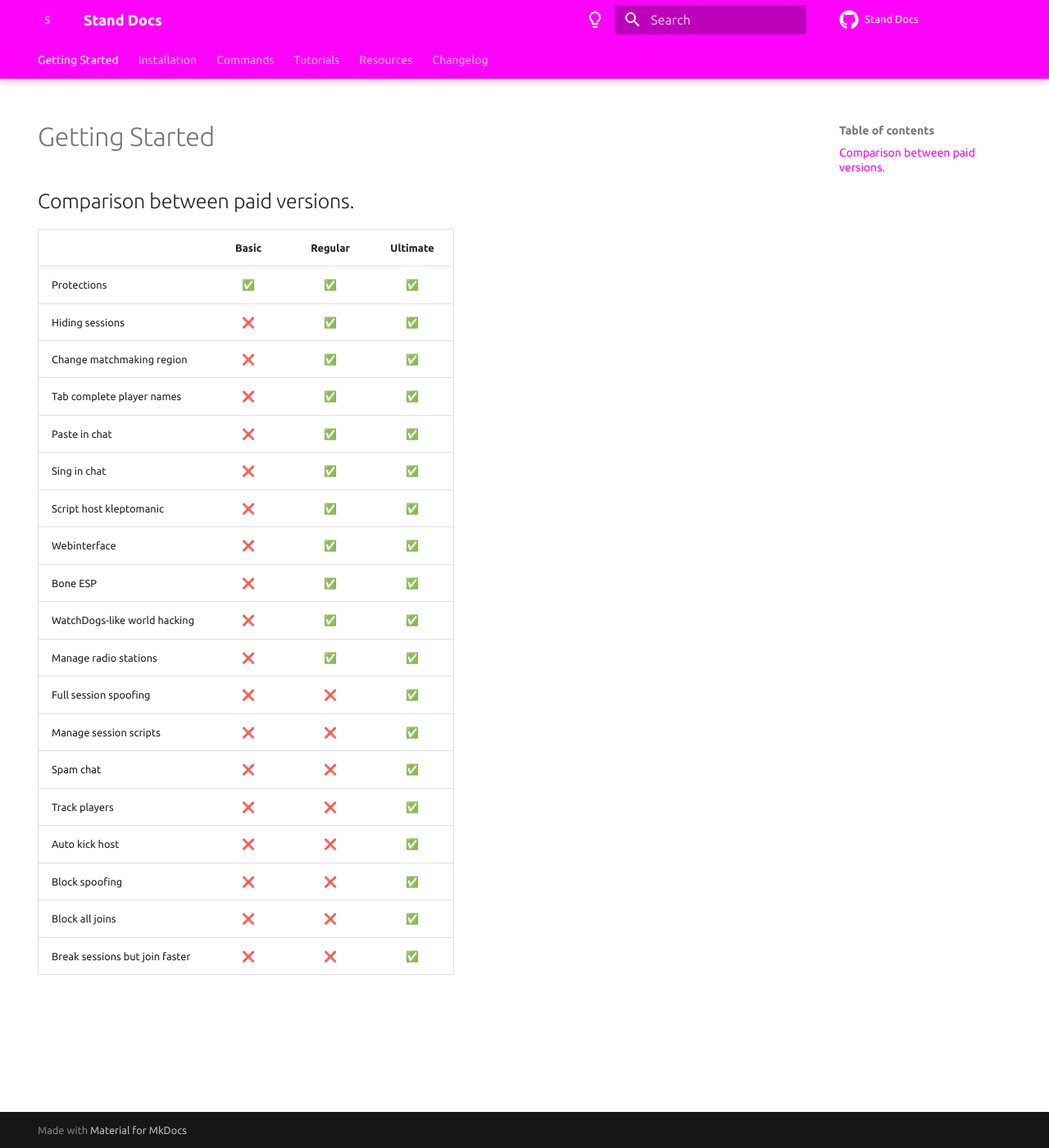
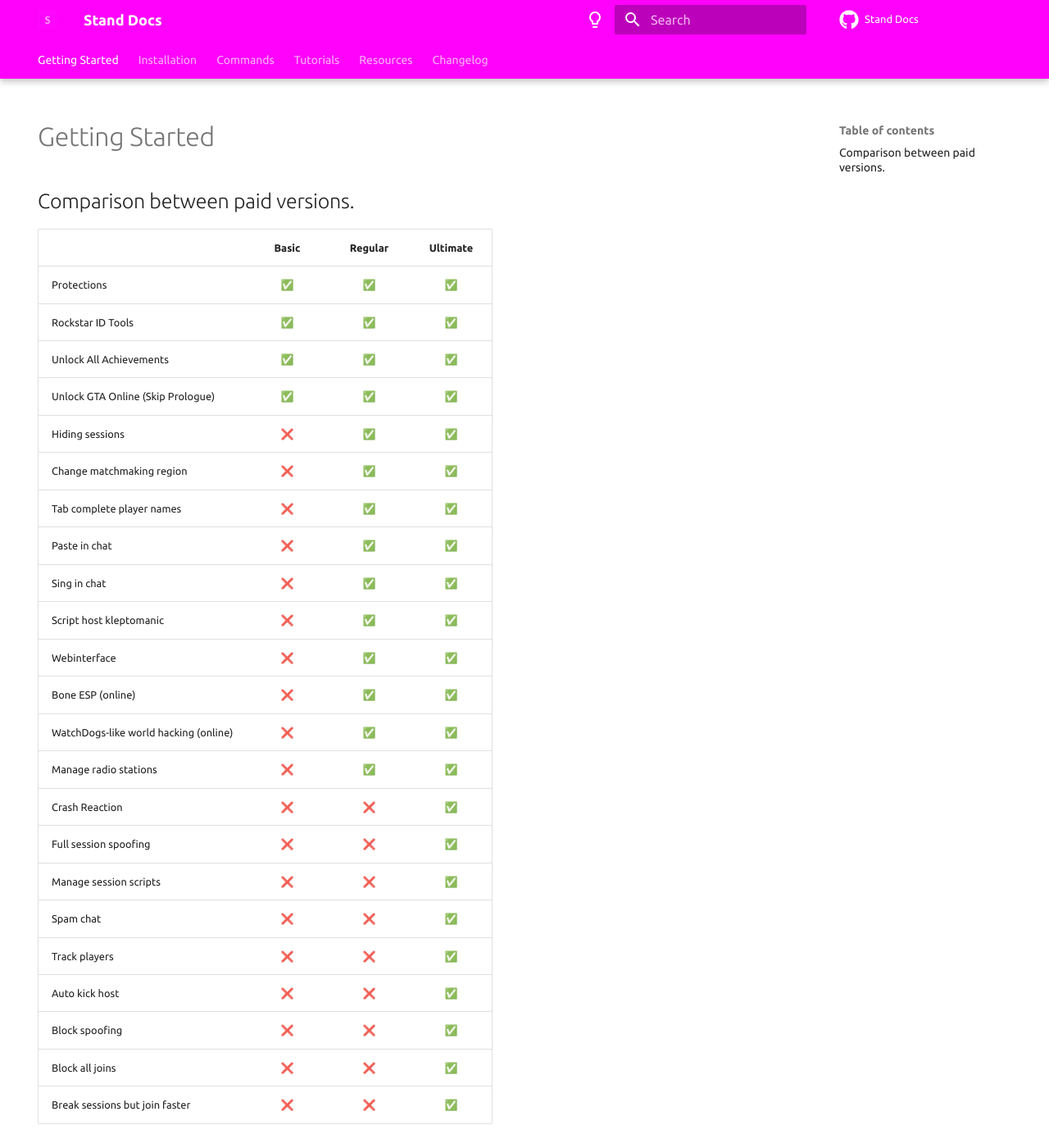
Before and after one commit to estradiols/stand-docs, an MkDocs documentation site: the page built from docs/index.md, in a window 1280 px wide and 1400 px high. Shown: the whole window at 82% size. Built offline with MkDocs 1.6.1 and Material for MkDocs 9.7.7, drawn with Linux system fonts in a browser that asks for light colours; comment, search, counter and statistics services are not loaded; the version menu is left out.

Commit message:
Updated comparison

```diff
--- a/docs/index.md
+++ b/docs/index.md
@@ -6,24 +6,28 @@
 # Getting Started
 ## Comparison between paid versions.
 
-|                                |   Basic   |   Regular   |   Ultimate   |
-|--------------------------------|:---------:|:-----------:|:------------:|
-| Protections                    |    ✅    |      ✅     |      ✅     |
-| Hiding sessions                |    ❌    |      ✅     |      ✅     |
-| Change matchmaking region      |    ❌    |      ✅     |      ✅     |
-| Tab complete player names      |    ❌    |      ✅     |      ✅     |
-| Paste in chat                  |    ❌    |      ✅     |      ✅     |
-| Sing in chat                   |    ❌    |      ✅     |      ✅     |
-| Script host kleptomanic        |    ❌    |      ✅     |      ✅     |
-| Webinterface                   |    ❌    |      ✅     |      ✅     |
-| Bone ESP                       |    ❌    |      ✅     |      ✅     |
-| WatchDogs-like world hacking   |    ❌    |      ✅     |      ✅     |
-| Manage radio stations          |    ❌    |      ✅     |      ✅     |
-| Full session spoofing          |    ❌    |      ❌     |      ✅     |
-| Manage session scripts         |    ❌    |      ❌     |      ✅     |
-| Spam chat                      |    ❌    |      ❌     |      ✅     |
-| Track players                  |    ❌    |      ❌     |      ✅     |
-| Auto kick host                 |    ❌    |      ❌     |      ✅     |
-| Block spoofing                 |    ❌    |      ❌     |      ✅     |
-| Block all joins                |    ❌    |      ❌     |      ✅     |
-| Break sessions but join faster |    ❌    |      ❌     |      ✅     |
+|                                       |   Basic   |   Regular   |   Ultimate   |
+|---------------------------------------|:---------:|:-----------:|:------------:|
+| Protections                           |    ✅    |      ✅     |      ✅     |
+| Rockstar ID Tools                     |    ✅    |      ✅     |      ✅     |
+| Unlock All Achievements               |    ✅    |      ✅     |      ✅     |
+| Unlock GTA Online (Skip Prologue)     |    ✅    |      ✅     |      ✅     |
+| Hiding sessions                       |    ❌    |      ✅     |      ✅     |
+| Change matchmaking region             |    ❌    |      ✅     |      ✅     |
+| Tab complete player names             |    ❌    |      ✅     |      ✅     |
+| Paste in chat                         |    ❌    |      ✅     |      ✅     |
+| Sing in chat                          |    ❌    |      ✅     |      ✅     |
+| Script host kleptomanic               |    ❌    |      ✅     |      ✅     |
+| Webinterface                          |    ❌    |      ✅     |      ✅     |
+| Bone ESP (online)                     |    ❌    |      ✅     |      ✅     |
+| WatchDogs-like world hacking (online) |    ❌    |      ✅     |      ✅     |
+| Manage radio stations                 |    ❌    |      ✅     |      ✅     |
+| Crash Reaction                        |    ❌    |      ❌     |      ✅     |
+| Full session spoofing                 |    ❌    |      ❌     |      ✅     |
+| Manage session scripts                |    ❌    |      ❌     |      ✅     |
+| Spam chat                             |    ❌    |      ❌     |      ✅     |
+| Track players                         |    ❌    |      ❌     |      ✅     |
+| Auto kick host                        |    ❌    |      ❌     |      ✅     |
+| Block spoofing                        |    ❌    |      ❌     |      ✅     |
+| Block all joins                       |    ❌    |      ❌     |      ✅     |
+| Break sessions but join faster        |    ❌    |      ❌     |      ✅     |
```
